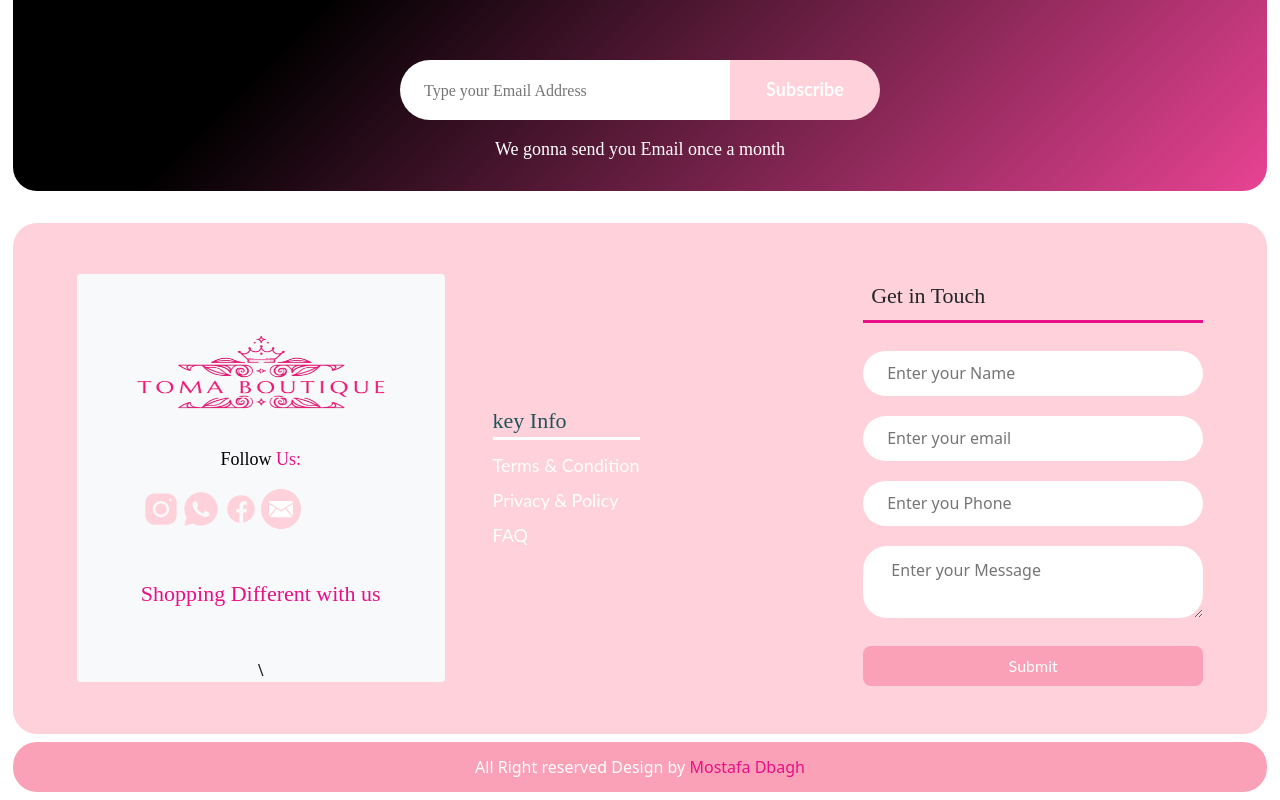
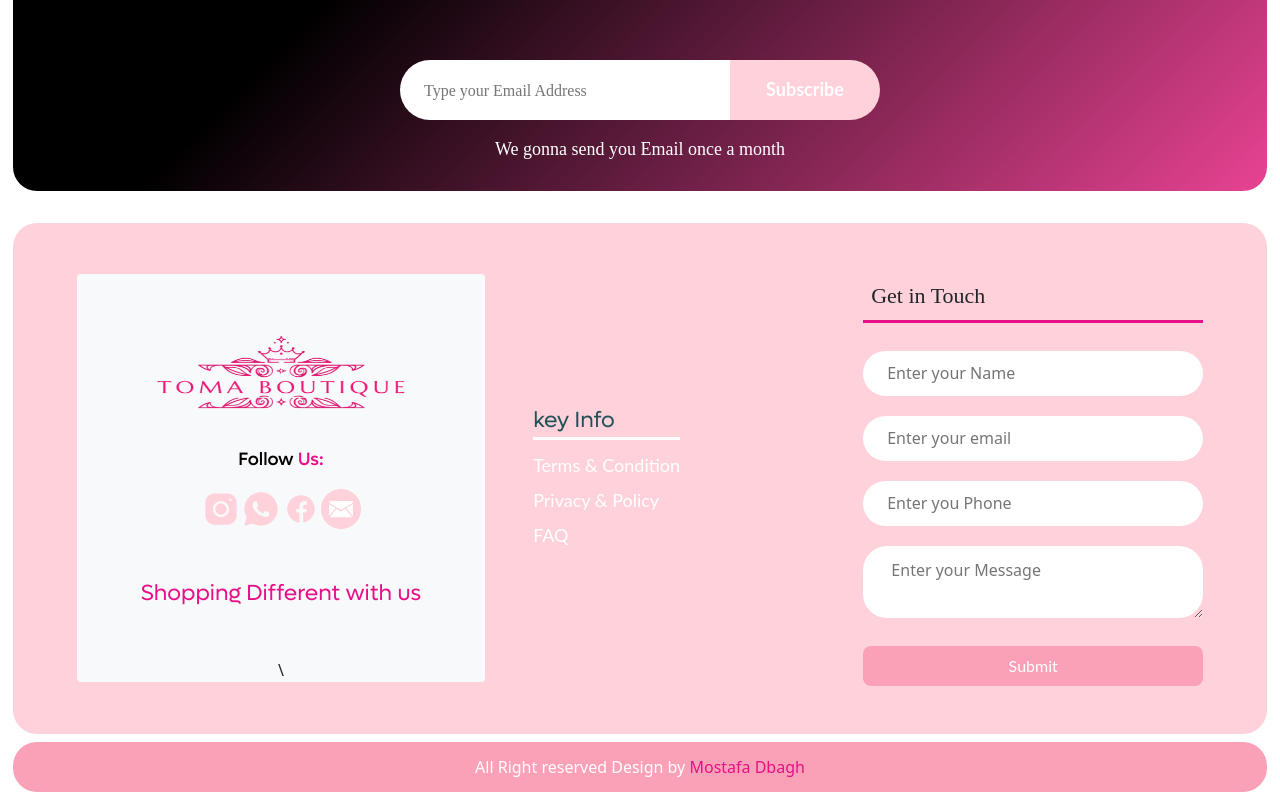
Before and after one commit to MostafaDbagh/burjx, a React (Vite) app: page / in a window 1280 px wide. Shown: the part 1377-2177 px from the top of the page. Built offline with nearby package versions, Linux system fonts and the light colour scheme; no server answers.

Commit message:
fix align

```diff
--- a/src/components/footer/index.jsx
+++ b/src/components/footer/index.jsx
@@ -16,9 +16,9 @@ const Footer = () => {
 <div className='keyInfoSection'>
         <div className="socialMedia   px-5 pt-5" style={{background:'#f8f9fa',borderRadius:'4px',height:'100%'}}>
           <img src={logo} alt="highquickAction" width='260' height='100' />
-             <div className="socialMediaLinks px-3 pt-4 text-center" style={{color:"black",fontFamily:'oswald',fontSize:'18px'}}>
+             <div className="socialMediaLinks px-3 pt-4 text-center" style={{color:"black",fontFamily:'lufga-medium',fontSize:'18px'}}>
              <p>Follow <span style={{color:'#E80f88'}}>Us:</span> </p>
-             <div className='d-flex'>
+             <div className='d-flex justify-content-center '>
                 <ul className="d-flex p-0 justify-content-center m-0 icons">
                     <li className='icons' style={{'listStyle':'none'}}><img src={instagram}  alt="social-medai"/></li>
                     <li className='icons'><img src={whatsapp} width='40' height='40'  alt="social-medai"/></li>
@@ -26,11 +26,11 @@ const Footer = () => {
                     <li className='icons'><img src={envelop} width='40' height='40'  alt="social-medai"/></li>
                 </ul>
              </div>
-             <p className="my-5 text-center" style={{fontFamily:'oswald',fontSize:'22px',color:'#E80f88',margin:'0'}}>Shopping Different with us</p>
+             <p className="my-5 text-center" style={{fontFamily:'lufga-regular',fontSize:'22px',color:'#E80f88',margin:'0'}}>Shopping Different with us</p>
              </div>\
              </div>
              <div className='p-5 my-auto' >
-              <p   style={{fontFamily:'oswald',fontSize:'22px',padding:'0',marginBottom:'8px',borderBottom:'3px solid white',color:'#215259'}}>key Info</p>
+              <p   style={{fontFamily:'lufga-regular',fontSize:'22px',padding:'0',marginBottom:'8px',borderBottom:'3px solid white',color:'#215259'}}>key Info</p>
               <ul className='m-0 p-0'>
                 <li className='py-1'><a className='keyInfo'href='/termsandcondition'>Terms & Condition</a></li>
                 <li className='py-1'><a className='keyInfo'href='/termsandcondition'>Privacy & Policy</a></li>
```
